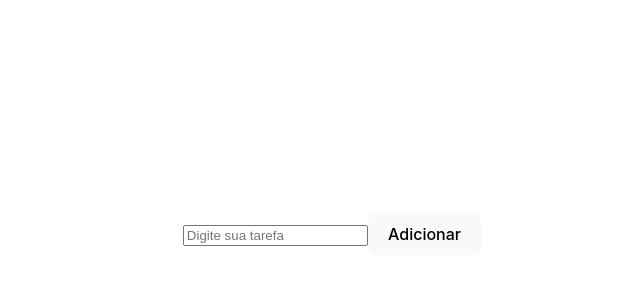
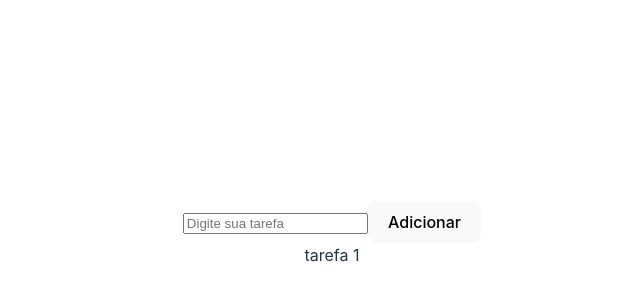
Before and after one commit to gabriellsbraz/React-M1S09, a React (Vite) app: page / in a window 1280 px wide. Shown: the part 166-466 px from the top of the page, without its empty margins (308-948 px from the left). Built offline with nearby package versions, Linux system fonts and the light colour scheme.

Commit message:
[M1S09] Ex 4 - criar a funcionalidade de adicionar tarefas

```diff
--- a/src/App.jsx
+++ b/src/App.jsx
@@ -4,12 +4,24 @@ import CardAdicionar from './components/CardAdicionar'
 function App() {
 
   const [listaTarefas, setListaTarefas] = useState([
-    {textoTarefa: "tarefa 1", finalizado: false}
+    {id: 1, textoTarefa: "tarefa 1", finalizado: false}
   ])
+
+  const adicionarTarefa = (texto) => {
+    if(texto == ""){
+      alert("É necessário escrever uma tarefa")
+      return
+    }
+
+    const novaTarefa = {id: listaTarefas.length + 1,textoTarefa: texto, finalizado: false}
+
+    setListaTarefas((dadosAtual) => [...dadosAtual, novaTarefa])
+  }
 
   return (
     <>
-     <CardAdicionar />
+     <CardAdicionar adicionarTarefa ={adicionarTarefa}/>
+    <div>{listaTarefas.map(tarefa => (<span>{tarefa.textoTarefa}</span>))}</div>
     </>
   )
 }
--- a/src/components/CardAdicionar/index.jsx
+++ b/src/components/CardAdicionar/index.jsx
@@ -1,6 +1,6 @@
 import { useState } from "react"
 
-function CardAdicionar() {
+function CardAdicionar(props) {
 
   const [textoTarefa, setTextoTarefa] = useState("")
 
@@ -11,7 +11,7 @@ function CardAdicionar() {
       onChange={(evento) => setTextoTarefa(evento.target.value)}
       placeholder="Digite sua tarefa"
     />
-    <button onClick={() => {}}>Adicionar</button>
+    <button onClick={() => props.adicionarTarefa(textoTarefa)}>Adicionar</button>
   </div>
   )
 }
```
Also changed, not shown: src/index.css (line endings or trailing spaces).
